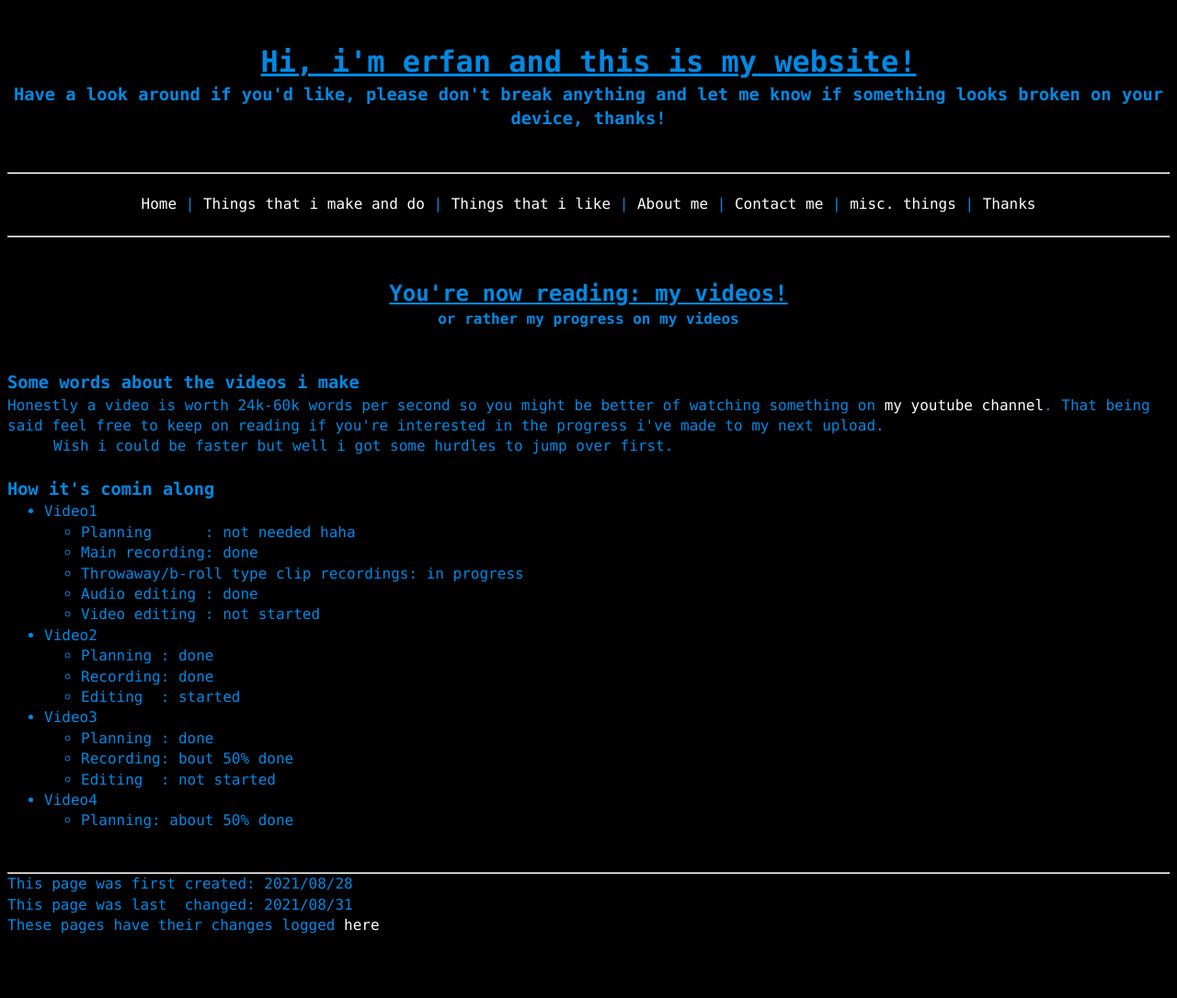
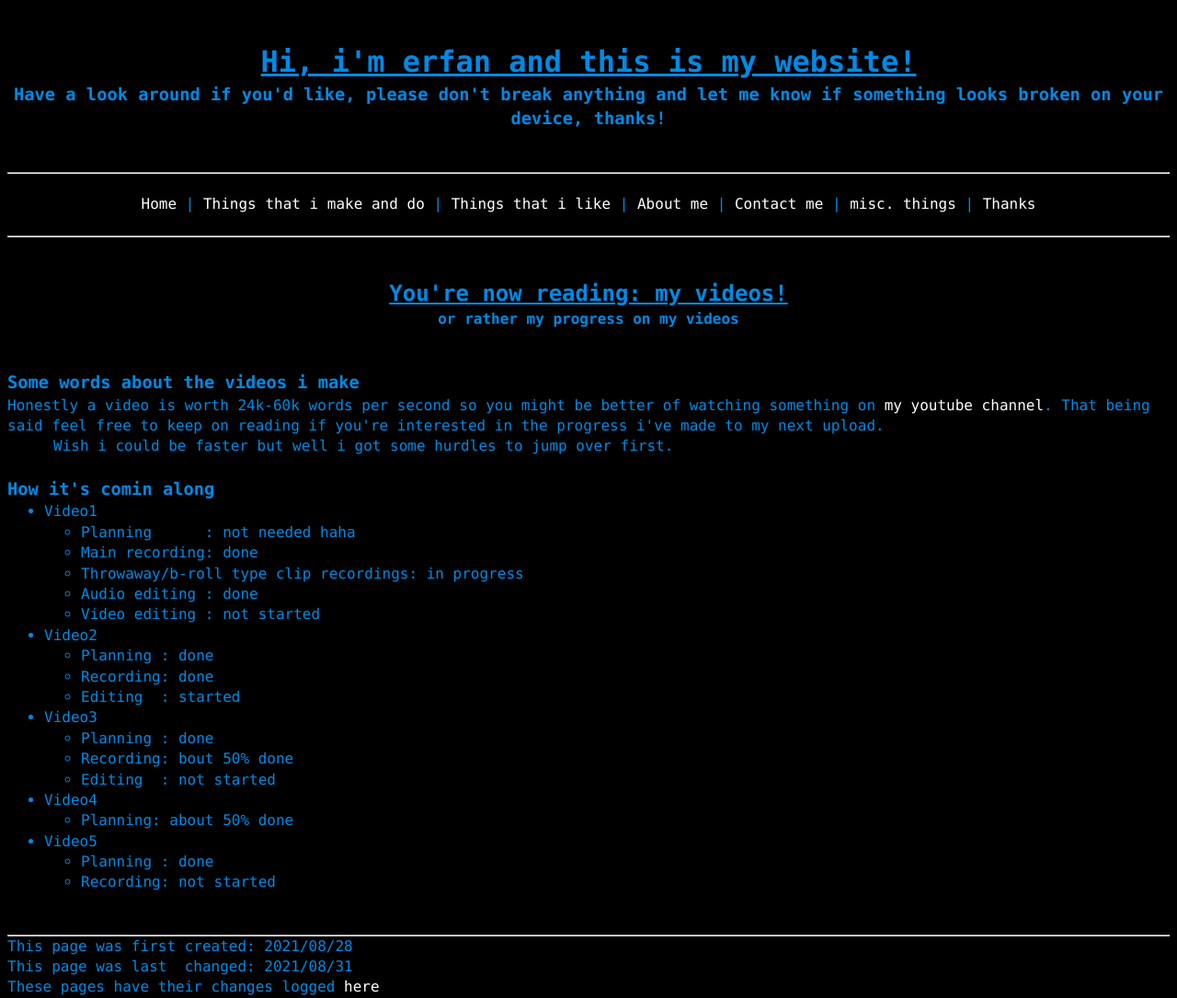
Before and after one commit to a-erfan-aa/a-erfan-aa.github.io, a Jekyll site: the page built from things-i-make/videos.html, in a window 1280 px wide. Shown: the whole page at 92% size. Built offline with Jekyll 4.4.1, drawn with Linux system fonts in a browser that asks for light colours; before the commit the page ends 1018 px from its top, so only the background shows below that.

Commit message:
Add video5 to videos.html
Also update lastChanged

```diff
--- a/things-i-make/videos.html
+++ b/things-i-make/videos.html
@@ -53,5 +53,11 @@ lastChanged: 2021/08/31
 				<li>Planning: about 50% done</li>
 			</ul>
 		</li>
+		<li>Video5
+			<ul>
+				<li>Planning&nbsp;: done</li>
+				<li>Recording: not started</li>
+			</ul>
+		</li>
 	</ul>
 </div>
```
